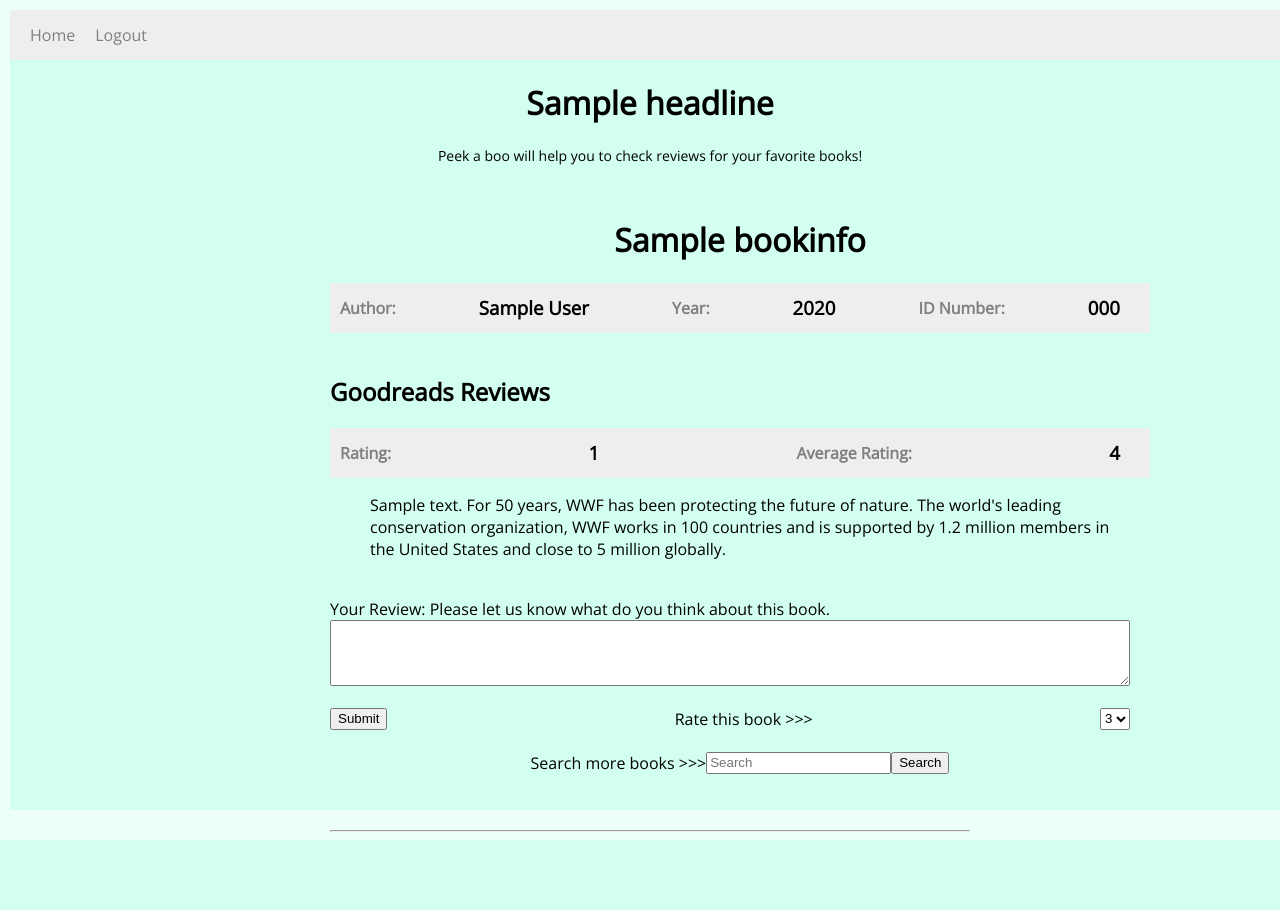
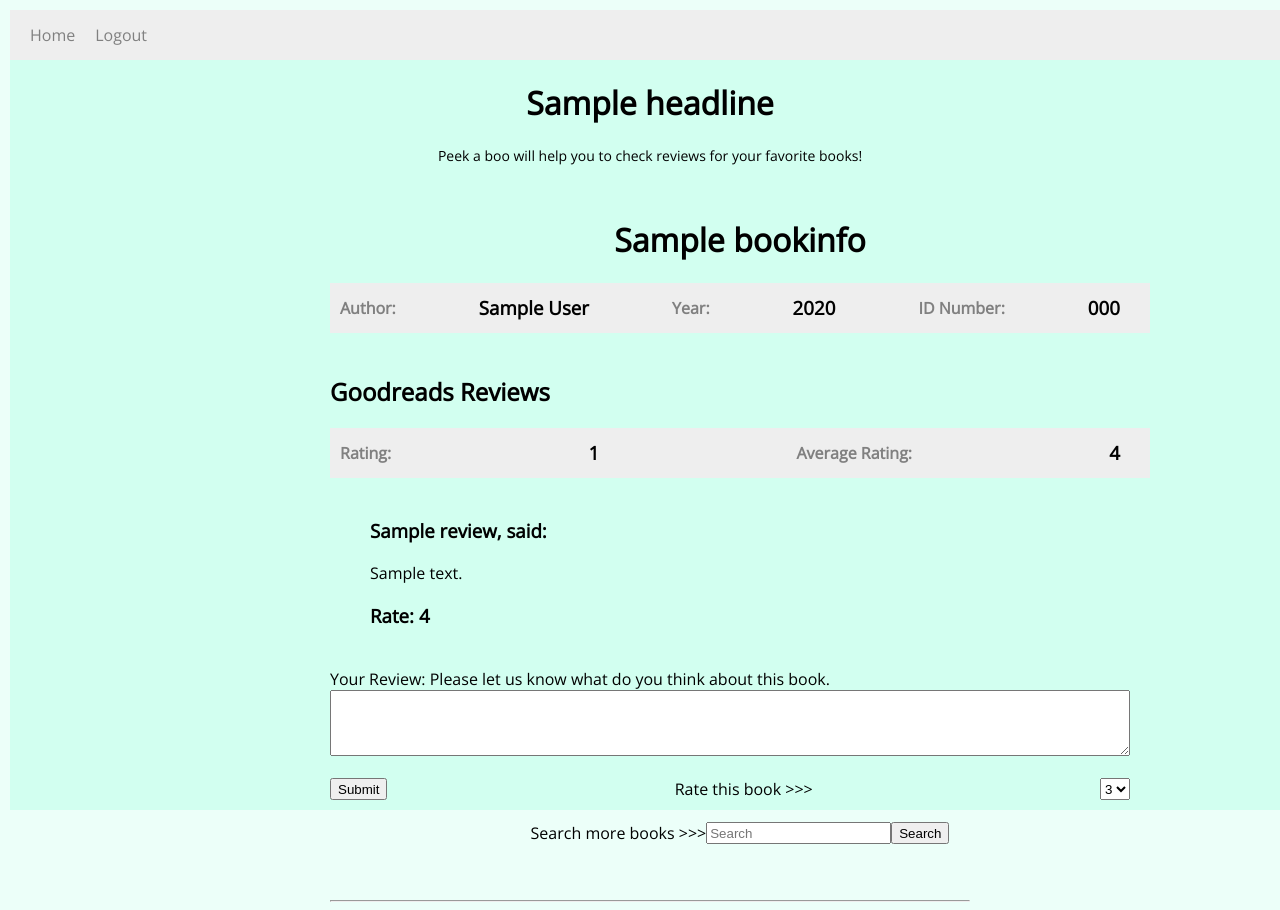
Before and after one commit to CarinaLR/Peek-a-boo, a Flask app: template templates/bookpage.html in a window 1280 px wide. Before the commit the page ends 840 px from the top, so only its background shows below. Run offline with Flask 2, Linux system fonts and the light colour scheme; the template is opened without the code that fills it: most values are stand-ins (such as "Sample title", 1, 10 or a date in 2020).

Commit message:
add reviews from db

```diff
--- a/application.py
+++ b/application.py
@@ -161,13 +161,23 @@ def login():
         return render_template("login.html", headline=headline)
 
 
-@app.route("/logout")
+@app.route("/logout", methods=["GET"])
 def logout():
     headline = "Thank you for visiting us, come back soon!"
     # Clear seesion.
     session.clear()
-    # Renders logout page, redirecting user to login page by login button.
-    return render_template("logout.html", headline=headline)
+
+    if request.method == "GET":
+        # Get information from user.
+        response = request.form.get("res")
+
+        if response == "Y":
+            return render_template("login.html", headline=headline)
+        else:
+            # Renders logout page, redirecting user to login page by login button.
+            return render_template("logout.html", headline=headline)
+    else:
+        return render_template("logout.html", headline=headline)
 
 
 @app.route("/book-info", methods=["GET"])
--- a/templates/bookpage.html
+++ b/templates/bookpage.html
@@ -45,13 +45,18 @@ navbar %}
           </h4>
         </nav>
       </div>
-      <blockquote cite="https://www.goodreads.com/review/list/116334606">
-        {{bookinfo[1]["description"]}}
-        For 50 years, WWF has been protecting the future of nature. The world's
-        leading conservation organization, WWF works in 100 countries and is
-        supported by 1.2 million members in the United States and close to 5
-        million globally.
-      </blockquote>
+      <br>
+      {% for review in reviews %}
+      <div>
+        <div>
+          <blockquote>
+              <h3 style="color: black;">{{review['name']}}, said: </h3>
+            {{review['comment']}}
+              <h3 style="color: black;"> Rate: {{review['rating']}}</h3>
+          </blockquote>
+        </div>
+      </div>
+      {% endfor %}
     </div>
     <br />
     <form method="POST">
--- a/templates/logout.html
+++ b/templates/logout.html
@@ -11,8 +11,8 @@ navbar %}
     <h1>Please login in first</h1>
     <form action="{{url_for('login')}}">
       <h2>Would you like to login?</h2>
-      <input type="text" placeholder="Y / N" name="text" />
-      <button type="button">Go Back to Login</button>
+      <input type="text" placeholder="Y / N" name="res" />
+      <button type="submit">Go Back to Login</button>
     </form>
   </div>
 </div>
```
Also changed, not shown: 1 other file.
